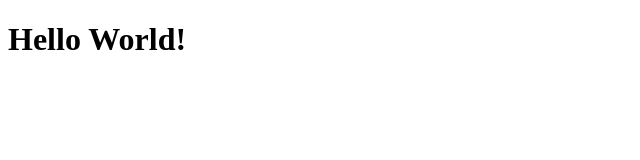
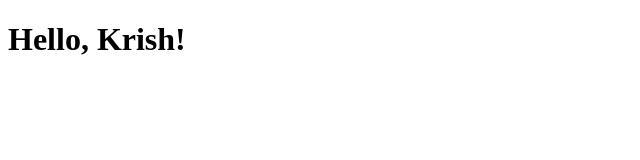
Before and after one commit to githubscientist/js-react-fsdcwdtb40, a React (Vite) app: page / in a window 1280 px wide. Shown: the top 160 px of the page, without its empty margins (0-640 px from the left). Built offline with nearby package versions, Linux system fonts and the light colour scheme.

Commit message:
props drilling

```diff
--- a/src/App.jsx
+++ b/src/App.jsx
@@ -1,13 +1,14 @@
-import Header from "./components/Header";
+import ParentComponent from "./components/ParentComponent";
 
-function App() {
-  const getDataFromChild = (message) => {
-    console.log('Child:', message);
-  }
+const App = () => {
+
+  const name = 'Krish';
 
   return (
     <>
-      <Header getDataFromChild={getDataFromChild} />
+      <ParentComponent
+        name={name}
+      />
     </>
   )
 }
--- /dev/null
+++ b/src/components/ChildComponent1.jsx
@@ -0,0 +1,13 @@
+import ChildComponent2 from "./ChildComponent2"
+
+const ChildComponent1 = ({ name }) => {
+    return (
+        <>
+            <ChildComponent2
+                name={name}
+            />
+        </>
+    )
+}
+
+export default ChildComponent1
--- /dev/null
+++ b/src/components/ChildComponent2.jsx
@@ -0,0 +1,13 @@
+import ChildComponent3 from "./ChildComponent3"
+
+const ChildComponent2 = ({ name }) => {
+    return (
+        <>
+            <ChildComponent3
+                name={name}
+            />
+        </>
+    )
+}
+
+export default ChildComponent2;
--- /dev/null
+++ b/src/components/ChildComponent3.jsx
@@ -0,0 +1,9 @@
+const ChildComponent3 = ({ name }) => {
+    return (
+        <>
+            <h1>Hello, {name}!</h1>
+        </>
+    )
+}
+
+export default ChildComponent3;
--- a/src/components/Header.jsx
+++ /dev/null
@@ -1,13 +0,0 @@
-function Header({ getDataFromChild }) {
-    let message = 'hi, how are you?';
-
-    getDataFromChild(message);
-
-    return (
-        <>
-            <h1>Hello World!</h1>
-        </>
-    )
-}
-
-export default Header;
--- /dev/null
+++ b/src/components/ParentComponent.jsx
@@ -0,0 +1,14 @@
+import ChildComponent1 from "./ChildComponent1"
+
+const ParentComponent = ({ name }) => {
+
+    return (
+        <>
+            <ChildComponent1
+                name={name}
+            />
+        </>
+    )
+}
+
+export default ParentComponent
```
Also changed, not shown: 1 other file (tests, documents, lock files or other folders).
